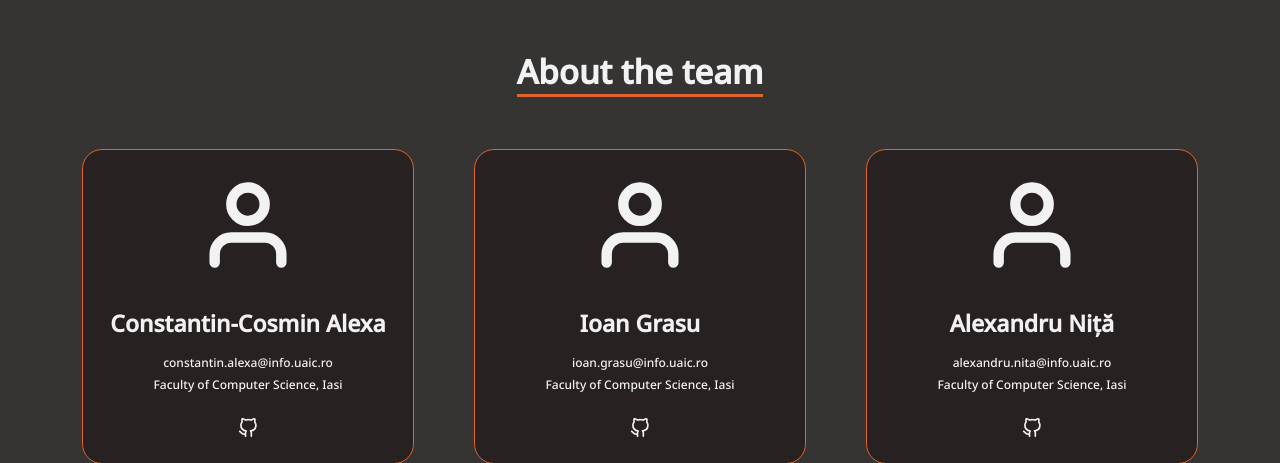
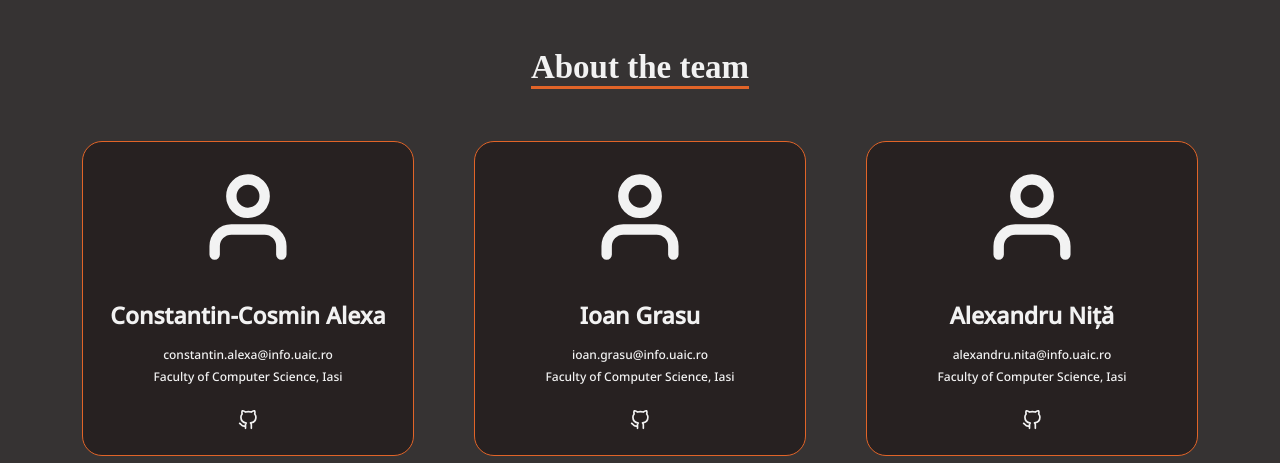
Before and after one commit to ValeuDoamne/In-form-atiX, a PHP site: page /about.html in a window 1280 px wide. Shown: the part 51-514 px from the top of the page. Run offline with PHP 8.4, Linux system fonts and the light colour scheme.

Commit message:
add .main h1

```diff
--- a/assets/css/style.css
+++ b/assets/css/style.css
@@ -22,7 +22,7 @@ p.small {
   font-size: smaller;
 }
 
-h1 {
+.main h1 {
     font-family: 'Noto Sans', sans-serif;
     color: #E16428;
 }
```
